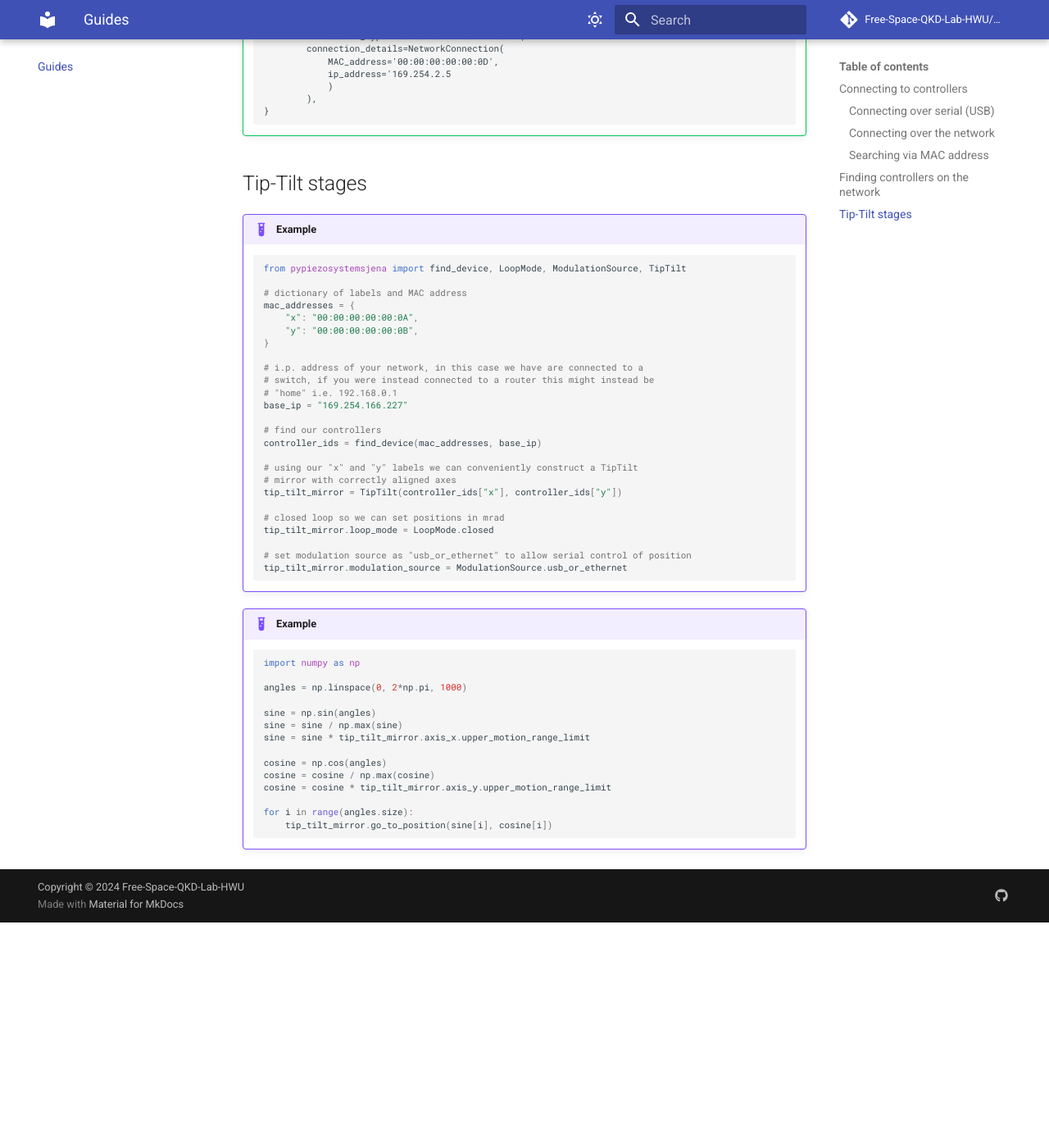
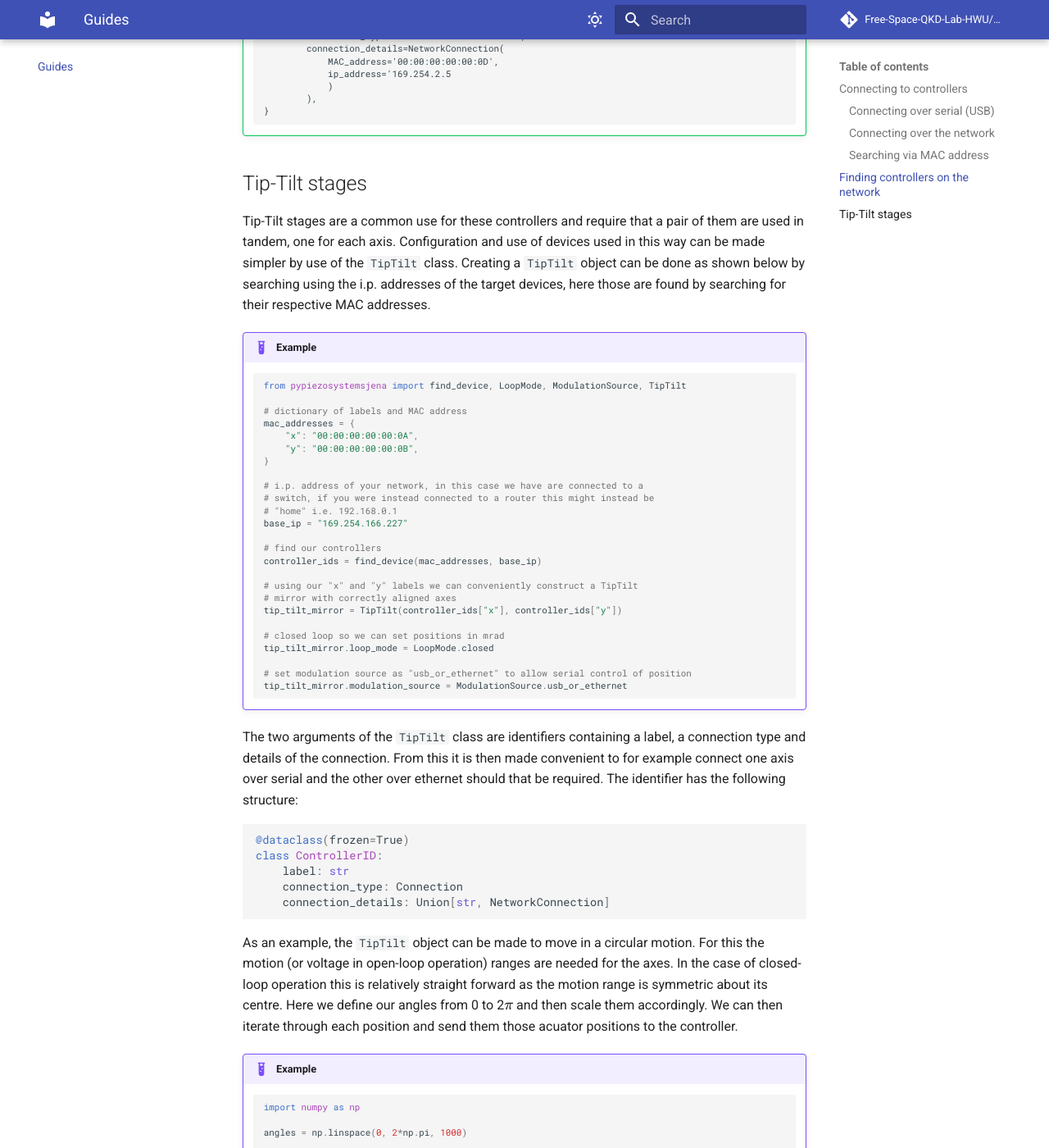
Before and after one commit to Free-Space-QKD-Lab-HWU/pypiezosystemsjena, an MkDocs documentation site: the page built from docs/cookbook.md, in a window 1280 px wide and 1400 px high, scrolled down 3321 px. Shown: the whole window at 82% size. Built offline with MkDocs 1.6.1 and Material for MkDocs 9.7.7, drawn with Linux system fonts in a browser that asks for light colours; comment, search, counter and statistics services are not loaded; before the commit the page ends 4446 px from its top, so only the background shows below that; some of the changed text lies outside the part shown.

Commit message:
docs: more docs

````diff
--- a/docs/cookbook.md
+++ b/docs/cookbook.md
@@ -172,6 +172,12 @@ one shown below.
 
 
 ## Tip-Tilt stages
+Tip-Tilt stages are a common use for these controllers and require that a pair
+of them are used in tandem, one for each axis. Configuration and use of devices
+used in this way can be made simpler by use of the `TipTilt` class.
+Creating a `TipTilt` object can be done as shown below by searching using the
+i.p. addresses of the target devices, here those are found by searching for
+their respective MAC addresses.
 
 !!! example
     ``` python
@@ -201,8 +207,27 @@ one shown below.
 
     # set modulation source as "usb_or_ethernet" to allow serial control of position
     tip_tilt_mirror.modulation_source = ModulationSource.usb_or_ethernet
+    ```
 
-    ```
+The two arguments of the `TipTilt` class are identifiers containing a label,
+a connection type and details of the connection. From this it is then made
+convenient to for example connect one axis over serial and the other over
+ethernet should that be required. The identifier has the following structure:
+
+``` python
+@dataclass(frozen=True)
+class ControllerID:
+    label: str
+    connection_type: Connection
+    connection_details: Union[str, NetworkConnection]
+```
+
+As an example, the `TipTilt` object can be made to move in a circular motion.
+For this the motion (or voltage in open-loop operation) ranges are needed for
+the axes. In the case of closed-loop operation this is relatively straight
+forward as the motion range is symmetric about its centre. Here we define our
+angles from 0 to 2$\pi$ and then scale them accordingly. We can then iterate
+through each position and send them those acuator positions to the controller.
 
 !!! example
     ``` python
@@ -220,4 +245,8 @@ one shown below.
 
     for i in range(angles.size):
         tip_tilt_mirror.go_to_position(sine[i], cosine[i])
+
+    # Alternatively you could use zip instead of tracking an index
+    for s, c in zip(sine, cosine):
+        tip_tilt_mirror.go_to_position(s, c)
     ```
--- a/mkdocs.yml
+++ b/mkdocs.yml
@@ -47,6 +47,12 @@ markdown_extensions:
       slugify: !!python/object/apply:pymdownx.slugs.slugify
         kwds:
           case: lower
+  - pymdownx.arithmatex:
+      generic: true
+
+extra_javascript:
+  - javascripts/mathjax.js
+  - https://unpkg.com/mathjax@3/es5/tex-mml-chtml.js
 
 plugins:
   - search
````
